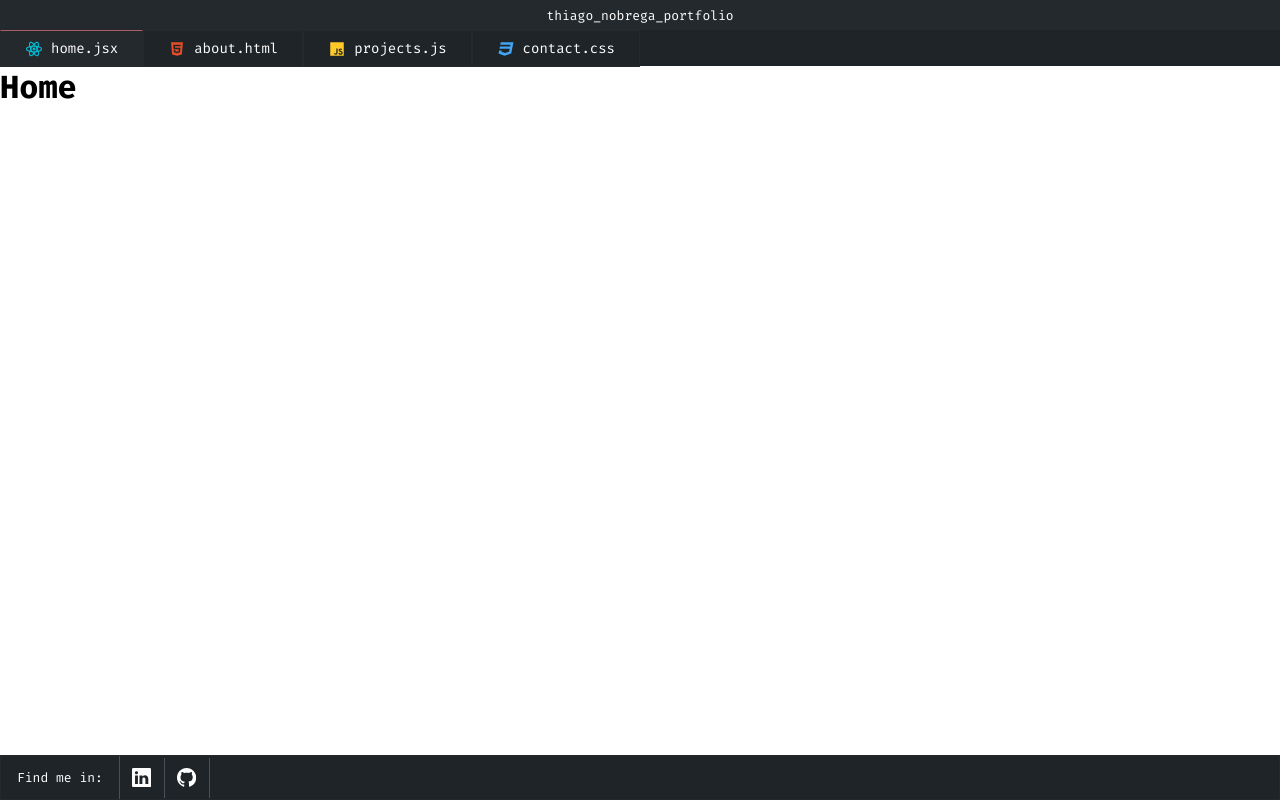
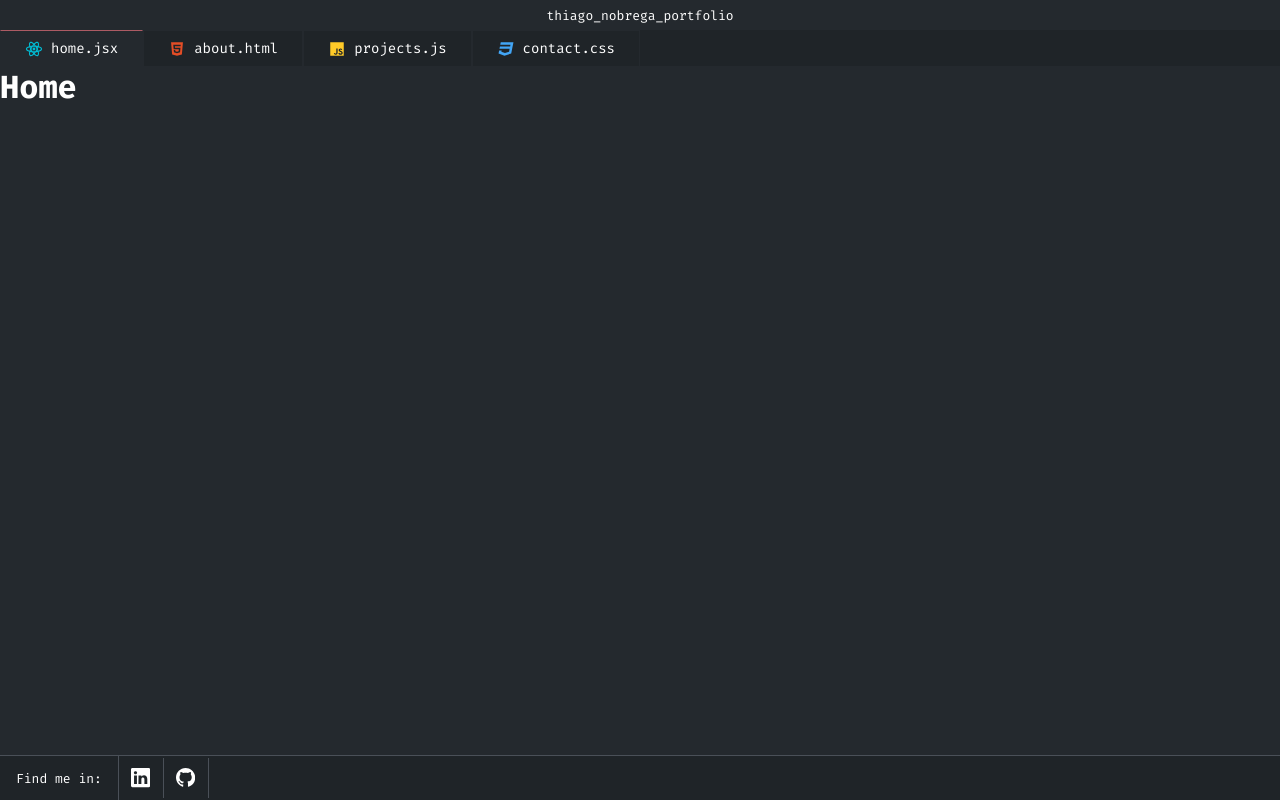
Before and after one commit to thiagosousa-dev/myPortfolio, a React (Create React App) app: page / in a window 1280 px wide. Built offline with nearby package versions, Linux system fonts and the light colour scheme.

Commit message:
feat: css main

```diff
--- a/public/index.html
+++ b/public/index.html
@@ -24,7 +24,7 @@
       work correctly both with client-side routing and a non-root public URL.
       Learn how to configure a non-root public URL by running `npm run build`.
     -->
-    <title>React App</title>
+    <title>Thiago Nóbrega - Full Stack developer - Portfolio</title>
   </head>
   <body>
     <noscript>You need to enable JavaScript to run this app.</noscript>
--- a/src/App.css
+++ b/src/App.css
@@ -5,6 +5,16 @@
   margin: 0;
   box-sizing: border-box;
   font-family: 'Fira Code', monospace;
+}
+
+.main-container {
+  background-color: #24292E;
+  width: 100%;
+  height: 90vh;
+}
+
+h1 {
+  color: white;
 }
 
 .App {
--- a/src/pages/About.js
+++ b/src/pages/About.js
@@ -8,7 +8,9 @@ function About() {
     <div>
       <TitleBar />
       <Header />
-      <h1>About</h1>
+      <main className="main-container">
+        <h1>About</h1>
+      </main>
       <Footer />
     </div>
   );
--- a/src/pages/Contact.js
+++ b/src/pages/Contact.js
@@ -8,7 +8,9 @@ function Contact() {
     <div>
       <TitleBar />
       <Header />
-      <h1>Contact</h1>
+      <main className="main-container">
+        <h1>Contact</h1>
+      </main>
       <Footer />
     </div>
   );
--- a/src/pages/Home.js
+++ b/src/pages/Home.js
@@ -8,7 +8,9 @@ function Home() {
     <div>
       <TitleBar />
       <Header />
-      <h1>Home</h1>
+      <main className="main-container">
+        <h1>Home</h1>
+      </main>
       <Footer />
     </div>
   );
--- a/src/pages/Projects.js
+++ b/src/pages/Projects.js
@@ -8,7 +8,9 @@ function Projects() {
     <div>
       <TitleBar />
       <Header />
-      <h1>Projects</h1>
+      <main className="main-container">
+        <h1>Projects</h1>
+      </main>
       <Footer />
     </div>
   );
--- a/src/styles/Footer.css
+++ b/src/styles/Footer.css
@@ -7,7 +7,7 @@
   width: 100%;
   height: 45px;
   align-items: center;
-  border: 1px solid #24292e;
+  border-top: 1px solid #4a5058;
 }
 
 .footer-container p {
@@ -31,4 +31,9 @@
 
 .icon-footer {
   font-size: 1.2rem;
+  transition: 0.5s;
 }
+
+.icon-footer:hover {
+  color: #bdbebe;
+}
```
